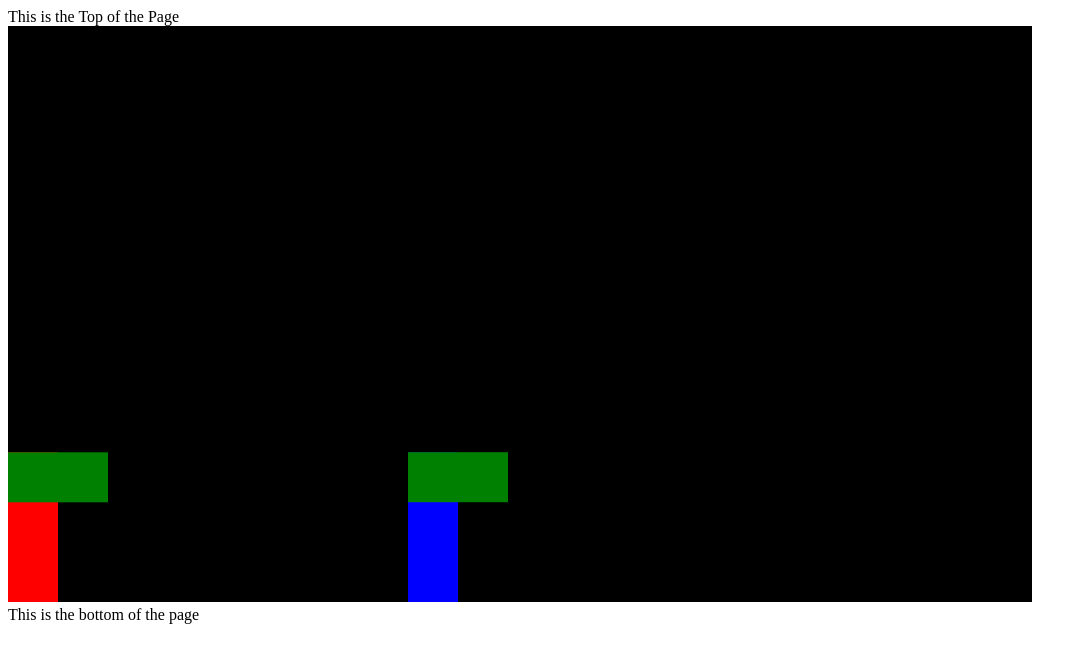
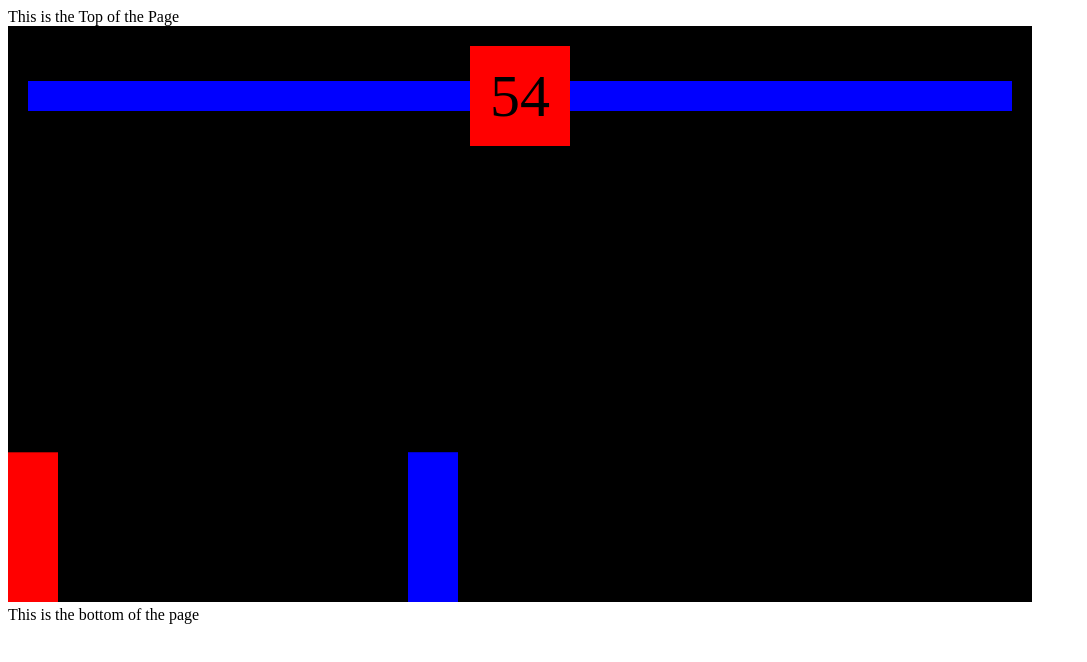
Before and after one commit to bluejet80/fighting_game, a plain HTML site: page index.html in a window 1280 px wide. Shown: the whole page, without its empty margins (0-1087 px from the left). Drawn offline with Linux system fonts and the light colour scheme.

Commit message:
got the healthbars working and the timer

```diff
--- a/index.html
+++ b/index.html
@@ -4,10 +4,81 @@
     <meta charset="UTF-8" />
     <meta name="viewport" content="width=device-width, initial-scale=1.0" />
     <title>Document</title>
+    <style>
+      * {
+        box-sizing: border-box;
+      }
+      .main-container {
+        position: relative;
+        display: inline-block;
+      }
+      .health-container {
+        position: absolute;
+        display: flex;
+        width: 100%;
+        align-items: center;
+        padding: 20px;
+      }
+      .health-bar-container {
+        position: relative;
+        height: 30px;
+        width: 100%;
+      }
+      .health-bar-bg-enemy {
+        background: yellow;
+        height: 30px;
+      }
+      .health-bar-bg-player {
+        background: yellow;
+        height: 30px;
+        width: 100%;
+      }
+
+      .health-bar-enemy {
+        position: absolute;
+        background: blue;
+        top: 0;
+        bottom: 0;
+        right: 0;
+        left: 0;
+      }
+      .health-bar-player {
+        position: absolute;
+        background: blue;
+        top: 0;
+        bottom: 0;
+        right: 0;
+        width: 100%;
+      }
+      .timer {
+        background: red;
+        width: 100px;
+        height: 100px;
+        flex-shrink: 0;
+        display: flex;
+        align-items: center;
+        justify-content: center;
+        font-size: 60px;
+      }
+    </style>
   </head>
   <body>
     <div class="header">This is the Top of the Page</div>
-    <div class="container">
+    <div class="main-container">
+      <div class="health-container">
+        <div
+          class="health-bar-container"
+          style="display: flex; justify-content: flex-end"
+        >
+          <div class="health-bar-bg-player"></div>
+          <div class="health-bar-player" id="player-health"></div>
+        </div>
+        <div class="timer" id="timer">10</div>
+        <div class="health-bar-container">
+          <div class="health-bar-bg-enemy"></div>
+          <div class="health-bar-enemy" id="enemy-health"></div>
+        </div>
+      </div>
       <canvas id="game"></canvas>
     </div>
     <div class="footer">This is the bottom of the page</div>
--- a/script.js
+++ b/script.js
@@ -14,18 +14,24 @@ c.fillRect(0, 0, canvas.width, canvas.height);
 const gravity = 0.7;
 
 class Sprite {
-  constructor({ position, velocity, color = "red" }) {
+  constructor({ position, velocity, color = "red", offset }) {
     this.position = position;
     this.velocity = velocity;
     this.height = 150;
     this.width = 50;
     this.laskKey;
     this.attackBox = {
-      position: this.position,
+      position: {
+        x: this.position.x,
+        y: this.position.y,
+      },
       width: 100,
       height: 50,
+      offset,
     };
     this.color = color;
+    this.isAttacking;
+    this.health = 100;
   }
 
   draw() {
@@ -35,6 +41,7 @@ class Sprite {
     c.fillRect(x, y, this.width, this.height);
 
     // attackBox
+    if (this.isAttacking) {
       c.fillStyle = "green";
       c.fillRect(
         attackBoxPos.x,
@@ -43,8 +50,13 @@ class Sprite {
         this.attackBox.height
       );
     }
+  }
   update() {
     this.draw();
+    //offset attackbox for enemy
+    this.attackBox.position.x = this.position.x - this.attackBox.offset.x;
+    this.attackBox.position.y = this.position.y;
+
     this.position.x += this.velocity.x;
     this.position.y += this.velocity.y;
     if (this.position.y + this.height + this.velocity.y >= canvas.height) {
@@ -52,6 +64,13 @@ class Sprite {
     } else {
       this.velocity.y += gravity;
     }
+  }
+
+  attack() {
+    this.isAttacking = true;
+    setTimeout(() => {
+      this.isAttacking = false;
+    }, 100);
   }
 }
 
@@ -63,6 +82,10 @@ const player = new Sprite({
     y: 0,
   },
   velocity: {
+    x: 0,
+    y: 0,
+  },
+  offset: {
     x: 0,
     y: 0,
   },
@@ -78,6 +101,10 @@ const enemy = new Sprite({
     y: 0,
   },
   color: "blue",
+  offset: {
+    x: 50,
+    y: 0,
+  },
 });
 
 // keys object
@@ -151,22 +178,62 @@ const jump = function (char) {
   }
 };
 
-const colDetect = function () {
-  const attBoxRight = player.attackBox.position.x + player.attackBox.width;
-  const attBoxLeft = player.attackBox.position.x;
-  const enemyLeft = enemy.position.x;
-  const enemyRight = enemy.position.x + enemy.width;
-  const attBoxBottom = player.attackBox.position.y + player.attackBox.height;
-  const enemyTop = enemy.position.y;
-  const attBoxTop = player.attackBox.position.y;
-  const enemyBottom = enemy.position.y + enemy.height;
+/// timer functionality
+let timer = 60;
+const timerEle = document.getElementById("timer");
+const decreaseTimer = function () {
+  if (timer > 0) {
+    setTimeout(decreaseTimer, 1000);
+    timer--;
+    timerEle.textContent = timer;
+  }
+};
+decreaseTimer();
+
+/// collision detection
+
+const rectangularCollision = function ({ rectangle1, rectangle2 }) {
+  return (
+    rectangle1.attackBox.position.x + rectangle1.attackBox.width >=
+      rectangle2.position.x &&
+    rectangle1.attackBox.position.x <=
+      rectangle2.position.x + rectangle2.width &&
+    rectangle1.attackBox.position.y + rectangle1.attackBox.height >=
+      rectangle2.position.y &&
+    rectangle1.attackBox.position.y <= rectangle2.position.y + rectangle2.height
+  );
+};
+
+const enemyHealth = document.getElementById("enemy-health");
+const playerHealth = document.getElementById("player-health");
+
+const colDetectPlayer = function () {
   if (
-    attBoxRight >= enemyLeft &&
-    attBoxLeft <= enemyRight &&
-    attBoxBottom >= enemyTop &&
-    attBoxTop <= enemyBottom
+    rectangularCollision({
+      rectangle1: player,
+      rectangle2: enemy,
+    }) &&
+    player.isAttacking
   ) {
+    player.isAttacking = false;
+    enemy.health -= 5;
+    enemyHealth.style.width = enemy.health + "%";
     console.log("hit!!");
+  }
+};
+
+const colDetectEnemy = function () {
+  if (
+    rectangularCollision({
+      rectangle1: enemy,
+      rectangle2: player,
+    }) &&
+    enemy.isAttacking
+  ) {
+    enemy.isAttacking = false;
+    player.health -= 5;
+    playerHealth.style.width = player.health + "%";
+    console.log("Player-hit!!");
   }
 };
 
@@ -179,7 +246,8 @@ const animate = function () {
   enemy.update("red");
   movePlayer();
   moveEnemy();
-  colDetect();
+  colDetectPlayer();
+  colDetectEnemy();
 };
 
 animate();
@@ -199,6 +267,11 @@ window.addEventListener("keydown", (event) => {
     case "w":
       jump(player);
       break;
+    case " ":
+      player.attack();
+      break;
+
+    // enemy movements
     case "ArrowRight":
       keys.ArrowRight.pressed = true;
       enemy.lastkey = "ArrowRight";
@@ -210,7 +283,11 @@ window.addEventListener("keydown", (event) => {
     case "ArrowUp":
       jump(enemy);
       break;
+    case "Control":
+      enemy.attack();
+      break;
   }
+  //console.log(event.key);
 });
 
 window.addEventListener("keyup", (event) => {
```
Also changed, not shown: 1 other file. Lines whose indentation alone changed are shown as unchanged.
